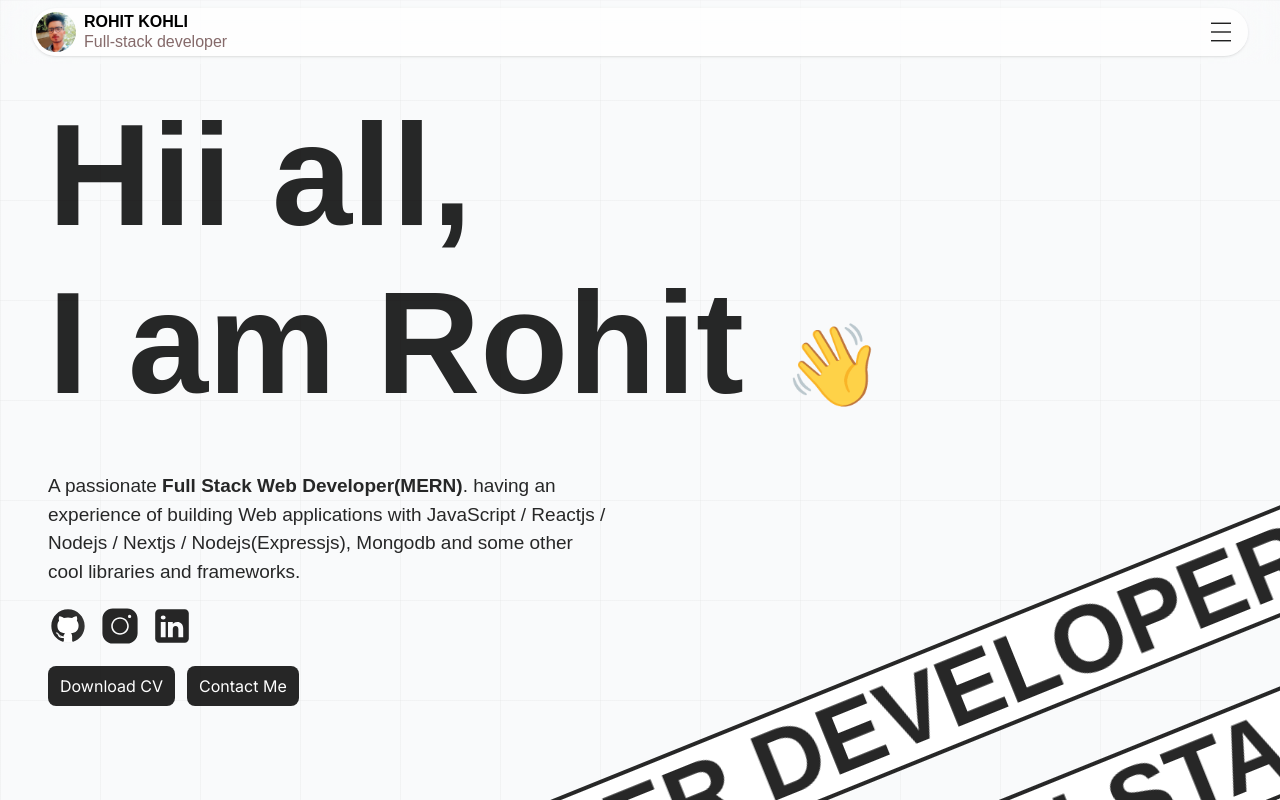
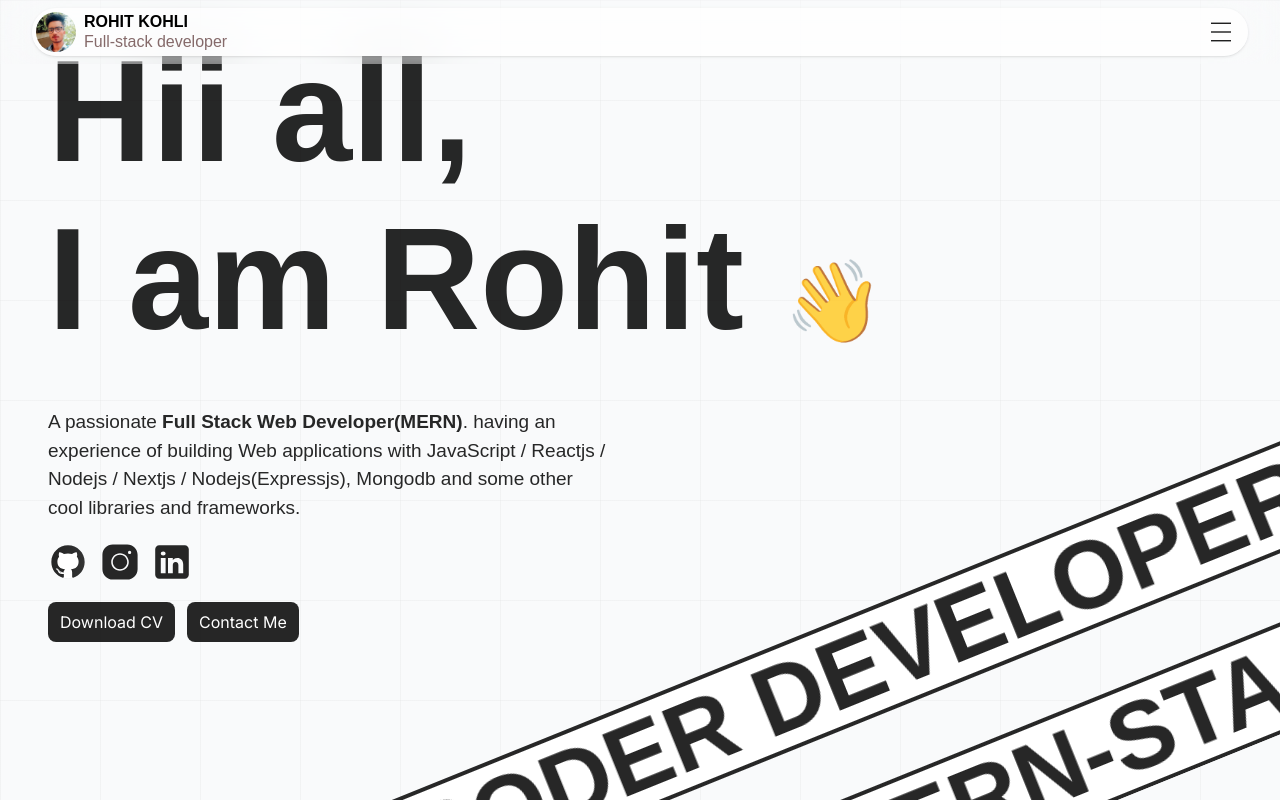
Before and after one commit to Rohit29-hub/my-portfolio, a Next.js app: page / in a window 1280 px wide. Shown: the top 800 px of the page. Built offline with nearby package versions, Linux system fonts and the light colour scheme; grey boxes are pictures that could not be loaded; a web font is replaced by a local one.

Commit message:
fixed navber problem

```diff
--- a/app/components/Navbar.tsx
+++ b/app/components/Navbar.tsx
@@ -4,7 +4,7 @@ import React from 'react'
 import MenuButton from './ui/MenuButton'
 const Navbar = () => {
   return (
-    <div className='w-full h-16 sticky top-0 z-[1059] backdrop-blur-[30px] flex items-center'>
+    <div className='w-full h-16 fixed top-0 left-0 right-0 z-[1059] backdrop-blur-[30px] flex items-center'>
         <div className='makeContainer w-full bg-[#ffffffb7] shadow sm:m-auto m-0 rounded-[3rem] h-12  flex justify-between p-1'>
             <div className='w-auto h-full flex gap-x-2'>
                 <div className='w-10 h-full rounded-[100%] bg-[#333333] overflow-hidden'>
--- a/app/layout.tsx
+++ b/app/layout.tsx
@@ -22,10 +22,10 @@ export default function RootLayout({
   return (
     <html lang="en">
       <body className={`${inter.className}`}>
-        <Toaster position="top-center" reverseOrder={true}/>
         <Navbar />
         {children}
         <Footer />
+        <Toaster position="top-center" reverseOrder={true}/>
       </body>
     </html>
   );
```
